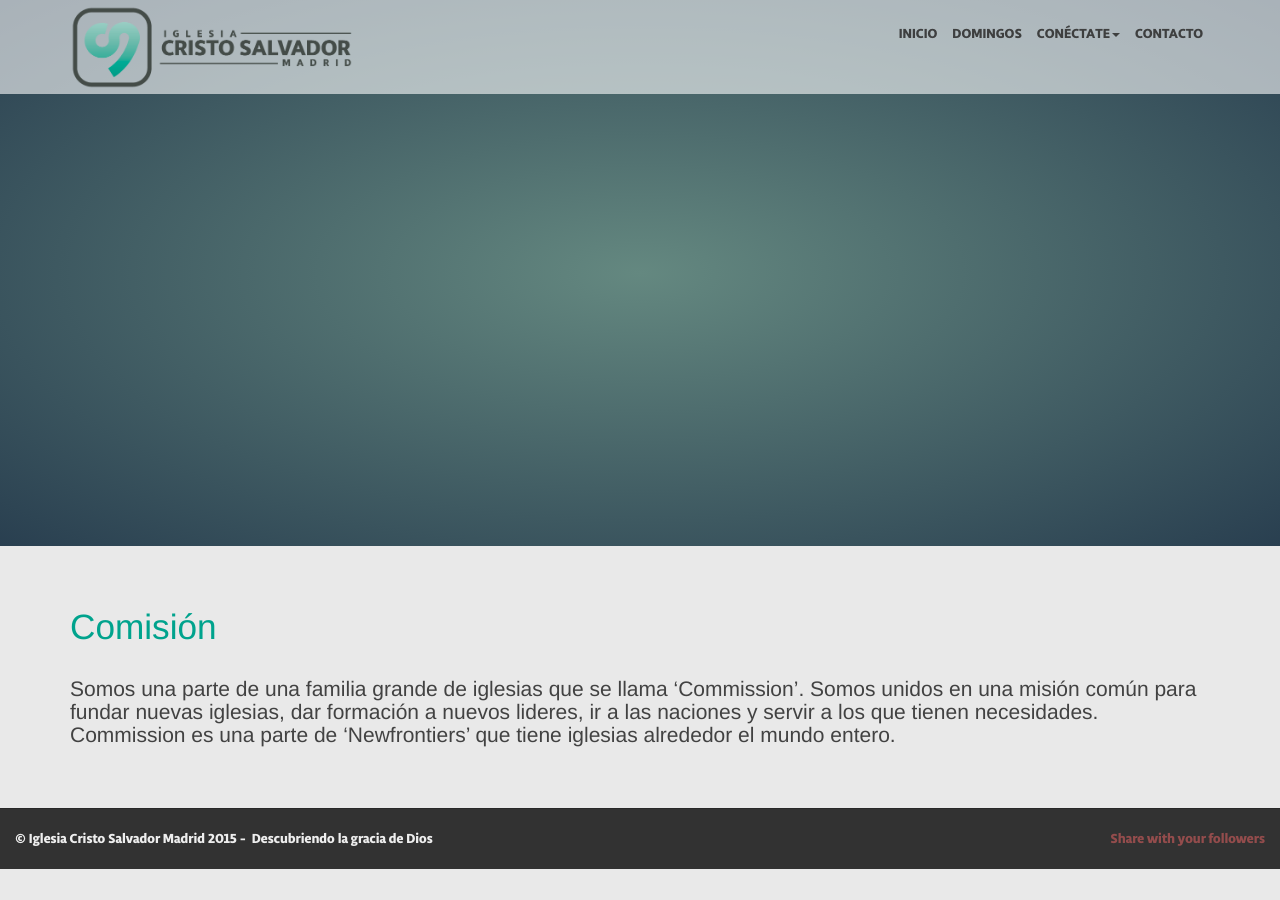
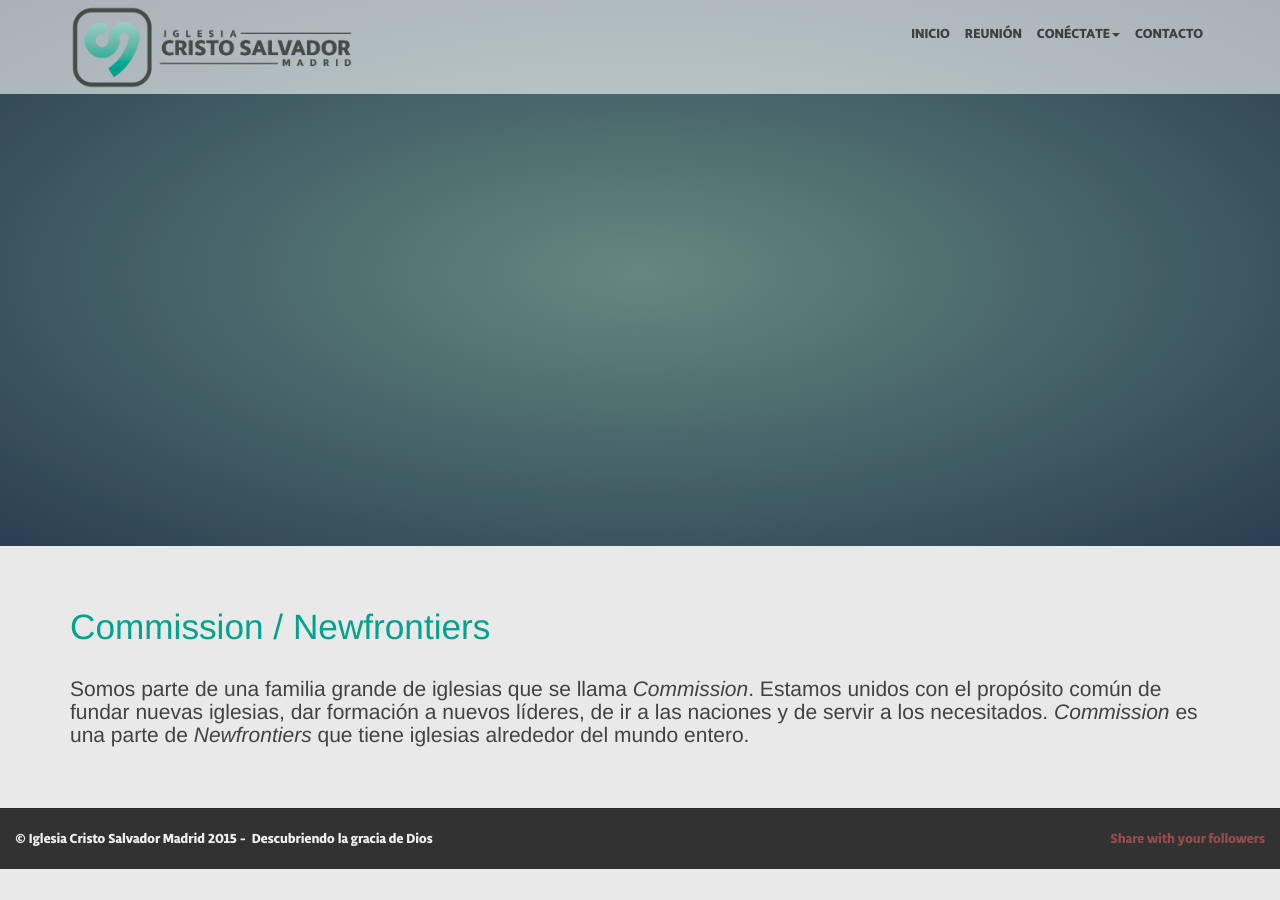
Before and after one commit to cristosalvador/cristosalvador.github.io, a Jekyll site: the page built from newf.html, in a window 1280 px wide. Built offline with Jekyll 4.4.1, drawn with Linux system fonts in a browser that asks for light colours; nearby versions of some CDN libraries.

Commit message:
Changing text as required

```diff
--- a/_includes/header.html
+++ b/_includes/header.html
@@ -10,14 +10,14 @@
                 <div id="navbar-main" class="col-md-9 col-sm-6 collapse navbar-collapse navbar-right">
                     <ul class="main-menu nav ">
                         <li class="home"><a href="index.html">INICIO</a></li>
-                        <li class="domingos"><a href="index.html#domingo">DOMINGOS</a></li>
+                        <li class="domingos"><a href="index.html#domingo">REUNIÓN</a></li>
                         <li class="dropdown">
                             <a href="#" class="dropdown-toggle" data-toggle="dropdown" role="button" aria-haspopup="true" aria-expanded="false">CONÉCTATE<span class="caret"></span></a>
                             <ul class="dropdown-menu">
                                 <li><a href="cim.html">CIMIENTOS</a></li>
                                 <li><a href="3d.html">3 D</a></li>
                                 <li><a href="mission.html">MISIÓN</a></li>
-                                <li><a href="newf.html">COMISIÓN</a></li>
+                                <li><a href="newf.html">COMMISSION</a></li>
                             </ul>
                         </li>
                         <li class=""><a href="index.html#contacto">CONTACTO</a></li>
--- a/cim.html
+++ b/cim.html
@@ -7,7 +7,10 @@
         <div class="row">
             <div class="col-md-12">
                 <h1>Cimientos</h1>
-                <h3>Cimientos es una introducción a los valores principales y la visión de nuestra iglesia. Incluye 6 sesiones con los líderes de la iglesia son interactivos, con oportunidades de hacer preguntas y comentarios. Al terminar Cimientos, te puedes hacer socio.</h3>
+                <h3><em>Cimientos</em> es una introducción a los valores principales y la visión de nuestra iglesia.
+                    Incluye 6 sesiones con los pastores de la iglesia. Las sesiones son interactivas,
+                    con oportunidades de hacer preguntas y comentarios.
+                    Al terminar <em>Cimientos</em>, te puedes convertir en miembro si tienes ganas de ser parte de nuestra comunidad.</h3>
             </div>
         </div>
     </div>
--- a/newf.html
+++ b/newf.html
@@ -7,8 +7,11 @@ menuactive : newf
     <div class="container">
         <div class="row">
             <div class="col-md-12">
-                <h1>Comisión</h1>
-                <h3>Somos una parte de una familia grande de iglesias que se llama ‘Commission’.  Somos unidos en una misión común para fundar nuevas iglesias, dar formación a nuevos lideres, ir a las naciones y servir a los que tienen necesidades. Commission es una parte de ‘Newfrontiers’ que tiene iglesias alrededor el mundo entero.</h3>
+                <h1>Commission / Newfrontiers</h1>
+                <h3>Somos parte de una familia grande de iglesias que se llama <em>Commission</em>.
+                    Estamos unidos con el propósito común de fundar nuevas iglesias, dar formación a nuevos líderes,
+                    de ir a las naciones y de servir a los necesitados.
+                    <em>Commission</em> es una parte de <em>Newfrontiers</em> que tiene iglesias alrededor del mundo entero.</h3>
             </div>
         </div>
     </div>
```
Also changed, not shown: 3d.html (+5 -2 lines), index.html (+12 -6 lines), mission.html (+6 -2 lines).
